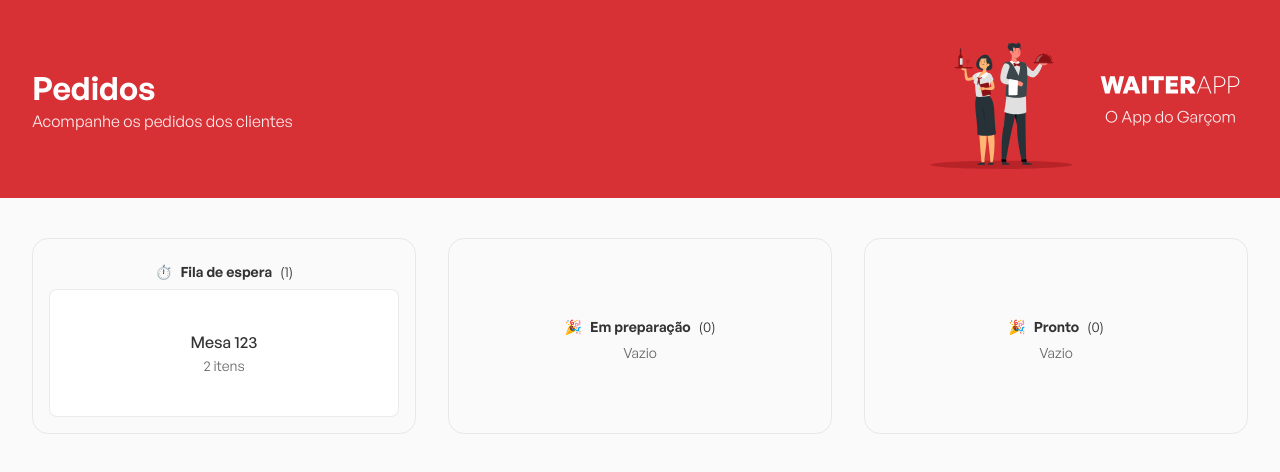
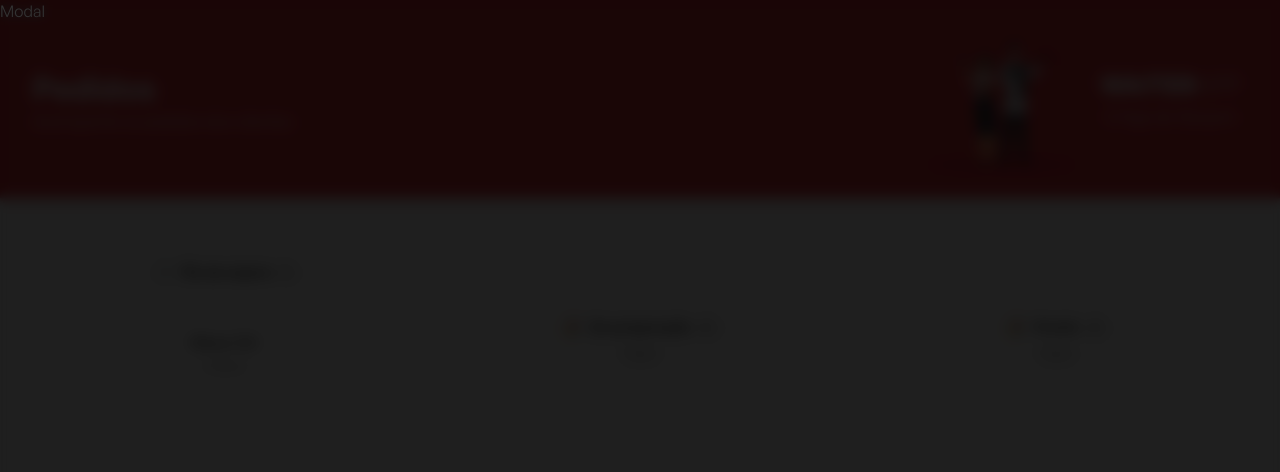
Before and after one commit to WGS-94/WaiterApp, a React (Vite) app in the folder web/: page / in a window 1280 px wide. Shown: the top 472 px of the page. Built offline with nearby package versions, Linux system fonts and the light colour scheme.

Commit message:
:sparkles: Create modal component for order

```diff
--- /dev/null
+++ b/web/src/components/OrderModal/index.tsx
@@ -0,0 +1,9 @@
+import * as S from './styles';
+
+export function OrderModal() {
+  return (
+    <S.Overlay>
+      <p>Modal</p>
+    </S.Overlay>
+  );
+}
--- /dev/null
+++ b/web/src/components/OrderModal/styles.ts
@@ -0,0 +1,20 @@
+import styled from 'styled-components';
+
+export const Overlay = styled.div`
+  /* padding: 1rem;
+  border: 1px solid rgba(204, 204, 204, 0.4);
+  border-radius: 16px;
+  display: flex;
+  flex-direction: column;
+  align-items: center;
+  justify-content: center;
+  flex: 1; */
+
+  left: 0px;
+  top: 0px;
+  background-color: rgba(0, 0, 0, 0.5);
+  backdrop-filter: blur(4.5px);
+  width: 100%;
+  height: 100%;
+  position: fixed;
+`;
--- a/web/src/components/OrdersBoard/index.tsx
+++ b/web/src/components/OrdersBoard/index.tsx
@@ -1,4 +1,5 @@
 import { Order } from '../../types/Order';
+import { OrderModal } from '../OrderModal';
 import * as S from './styles';
 
 interface OrdersBoardProps {
@@ -8,7 +9,14 @@ interface OrdersBoardProps {
 }
 
 export function OrdersBoard({icon, title, orders}: OrdersBoardProps) {
+
+  function handleOpenOrder() {
+    alert( 'modal open');
+  }
+
   return (
+    <>
+      <OrderModal />
       <S.Board>
         <header>
           {icon}
@@ -19,7 +27,7 @@ export function OrdersBoard({icon, title, orders}: OrdersBoardProps) {
         {orders.length > 0 ? (
           <S.OrdersContainer>
             {orders.map((order) => (
-            <button key={order._id} type="button">
+              <button key={order._id} type="button" onClick={handleOpenOrder}>
                 <strong>Mesa {order.table}</strong>
                 <span>{order.products.length} itens</span>
               </button>
@@ -32,5 +40,6 @@ export function OrdersBoard({icon, title, orders}: OrdersBoardProps) {
         )}
 
       </S.Board>
+    </>
   );
 }
```
Lines whose indentation alone changed are shown as unchanged.
